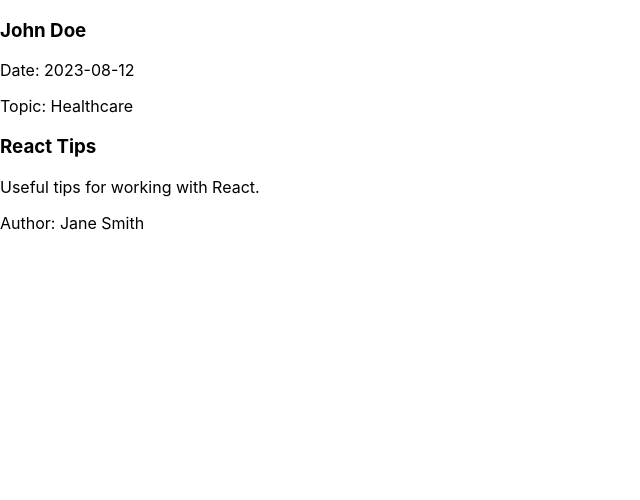
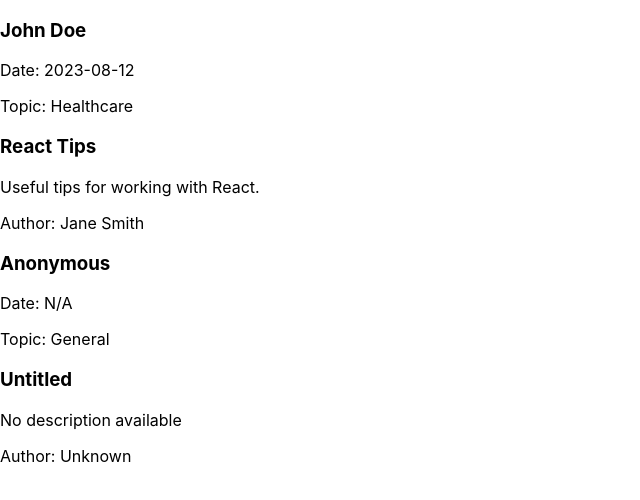
Before and after one commit to thefullstacktrainer/consultation_and_content_sharing_app, a React (Create React App) app: page / in a window 1280 px wide. Shown: the top 500 px of the page, without its empty margins (0-640 px from the left). Built offline with nearby package versions, Linux system fonts and the light colour scheme.

Commit message:
Default props

```diff
--- a/src/App.js
+++ b/src/App.js
@@ -19,6 +19,8 @@
     <div className="app">
       <ConsultationCard {...consultationData} />
       <ContentCard {...contentData} />
+      <ConsultationCard />
+      <ContentCard />
     </div>
   );
 };
--- a/src/components/ConsultationCard.js
+++ b/src/components/ConsultationCard.js
@@ -10,4 +10,11 @@
     );
 };
 
+// Default props
+ConsultationCard.defaultProps = {
+    userName: 'Anonymous',
+    consultationDate: 'N/A',
+    topic: 'General'
+};
+
 export default ConsultationCard;
--- a/src/components/ContentCard.js
+++ b/src/components/ContentCard.js
@@ -10,4 +10,11 @@
     );
 };
 
+// Default props
+ContentCard.defaultProps = {
+    title: 'Untitled',
+    description: 'No description available',
+    author: 'Unknown'
+};
+
 export default ContentCard;
```
